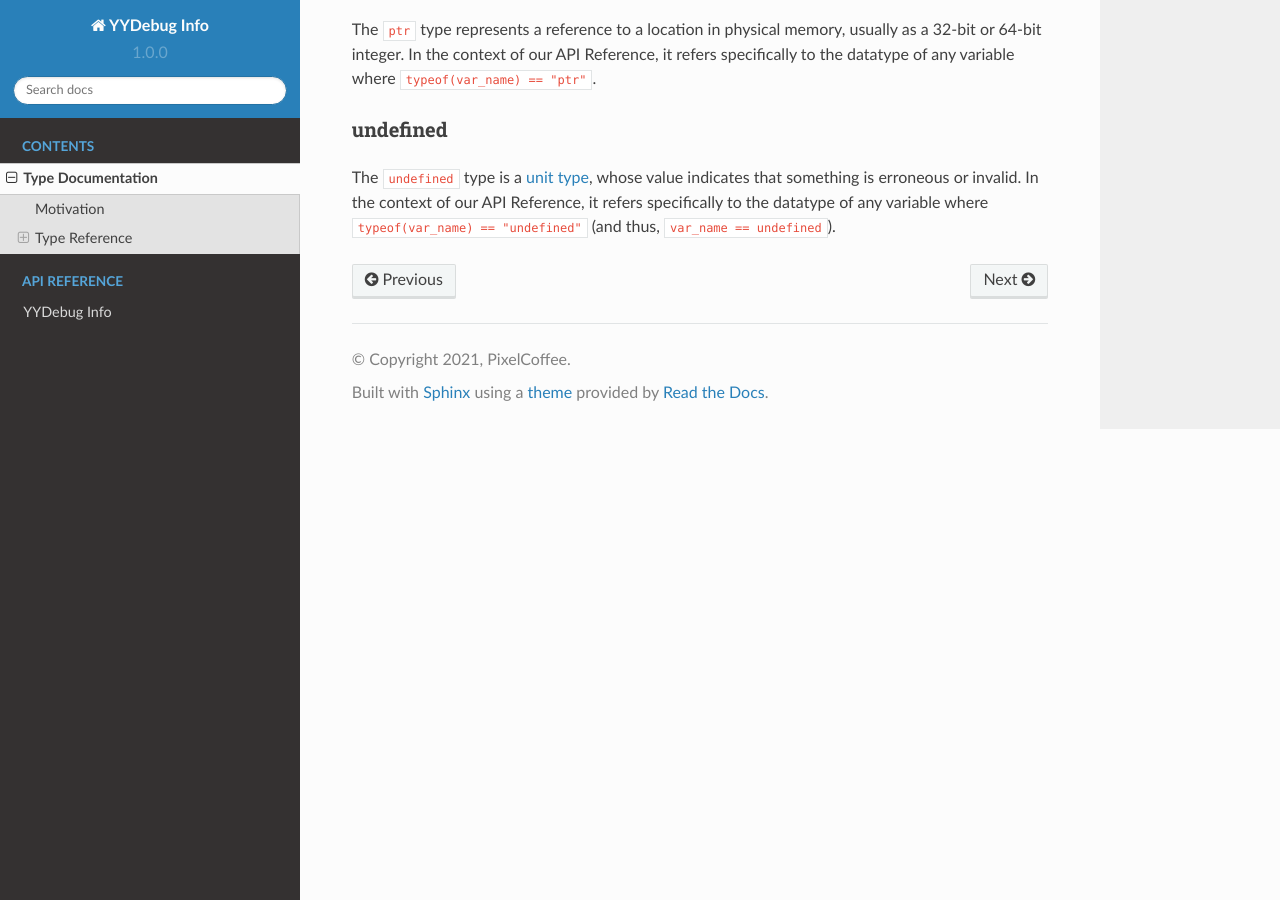
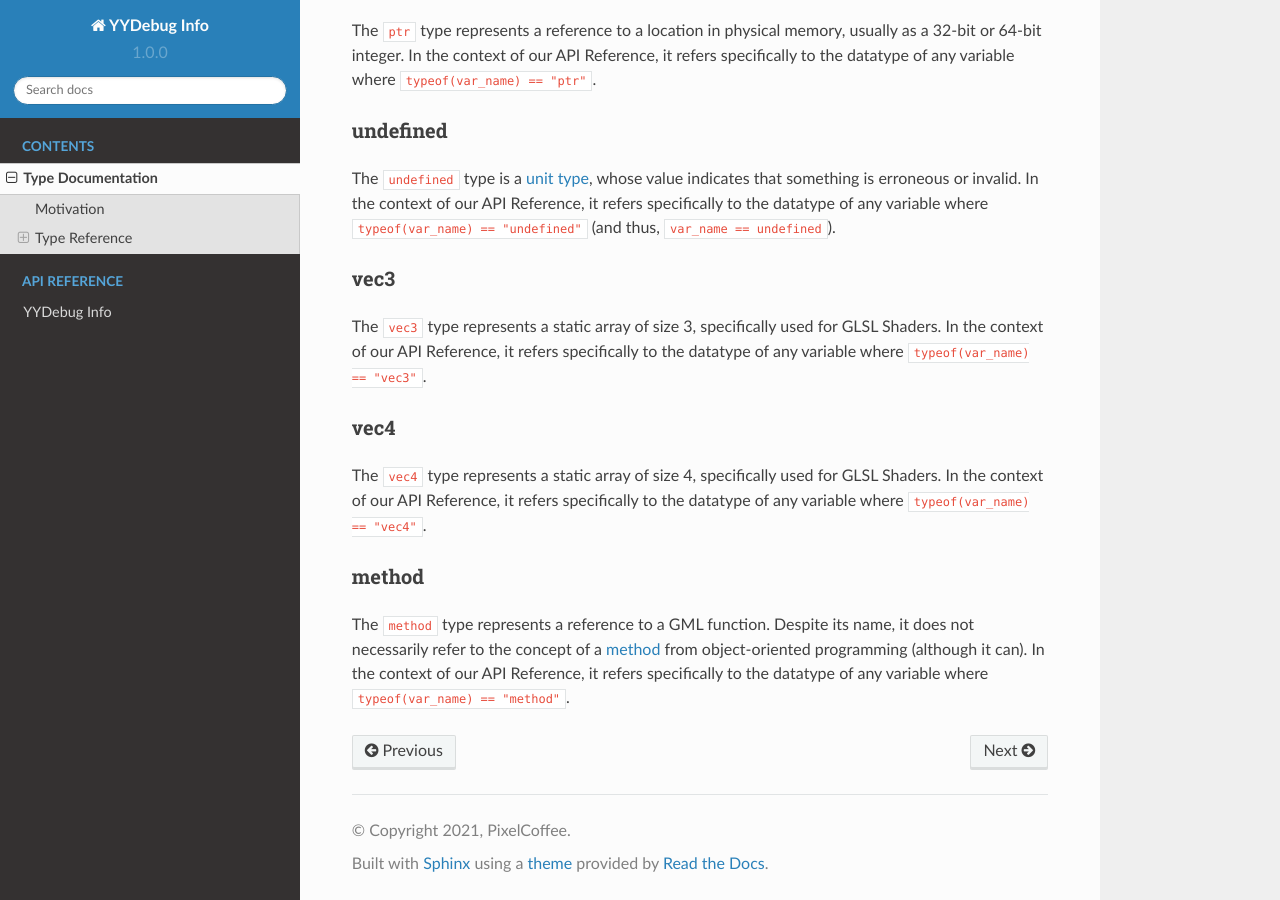
Before and after one commit to pixel-coffee/yydebuginfodocs, a Sphinx documentation site: the page built from docs/source/type_documentation.rst, in a window 1280 px wide and 900 px high, scrolled down 1803 px. Built offline with Sphinx 7.4.7 and the Read the Docs theme 2.0.0, drawn with Linux system fonts in a browser that asks for light colours.

Commit message:
Update type_documentation.rst

```diff
--- a/docs/source/type_documentation.rst
+++ b/docs/source/type_documentation.rst
@@ -48,13 +48,13 @@ In the context of our API Reference, it refers specifically to the datatype of a
 int32
 *****
 
-The ``int32`` type represents an integer within the range `-2,147,483,648` to `2,147,483,647`.
+The ``int32`` type represents an integer within the range ``-2,147,483,648`` to ``2,147,483,647``.
 In the context of our API Reference, it refers specifically to the datatype of any variable where ``typeof(var_name) == "int32"``.
 
 int64
 *****
 
-The ``int64`` type represents an integer within the range `-9,223,372,036,854,775,808` to `9,223,372,036,854,775,807`.
+The ``int64`` type represents an integer within the range ``-9,223,372,036,854,775,808`` to ``9,223,372,036,854,775,807``.
 In the context of our API Reference, it refers specifically to the datatype of any variable where ``typeof(var_name) == "int64"``.
 
 ptr
@@ -68,3 +68,21 @@ undefined
 
 The ``undefined`` type is a `unit type <https://en.wikipedia.org/wiki/Unit_type>`_, whose value indicates that something is erroneous or invalid.
 In the context of our API Reference, it refers specifically to the datatype of any variable where ``typeof(var_name) == "undefined"`` (and thus, ``var_name == undefined``).
+
+vec3
+****
+
+The ``vec3`` type represents a static array of size 3, specifically used for GLSL Shaders.
+In the context of our API Reference, it refers specifically to the datatype of any variable where ``typeof(var_name) == "vec3"``.
+
+vec4
+****
+
+The ``vec4`` type represents a static array of size 4, specifically used for GLSL Shaders.
+In the context of our API Reference, it refers specifically to the datatype of any variable where ``typeof(var_name) == "vec4"``.
+
+method
+******
+
+The ``method`` type represents a reference to a GML function. Despite its name, it does not necessarily refer to the concept of a `method <https://en.wikipedia.org/wiki/Method_(computer_programming)>`_ from object-oriented programming (although it can).
+In the context of our API Reference, it refers specifically to the datatype of any variable where ``typeof(var_name) == "method"``.
```
